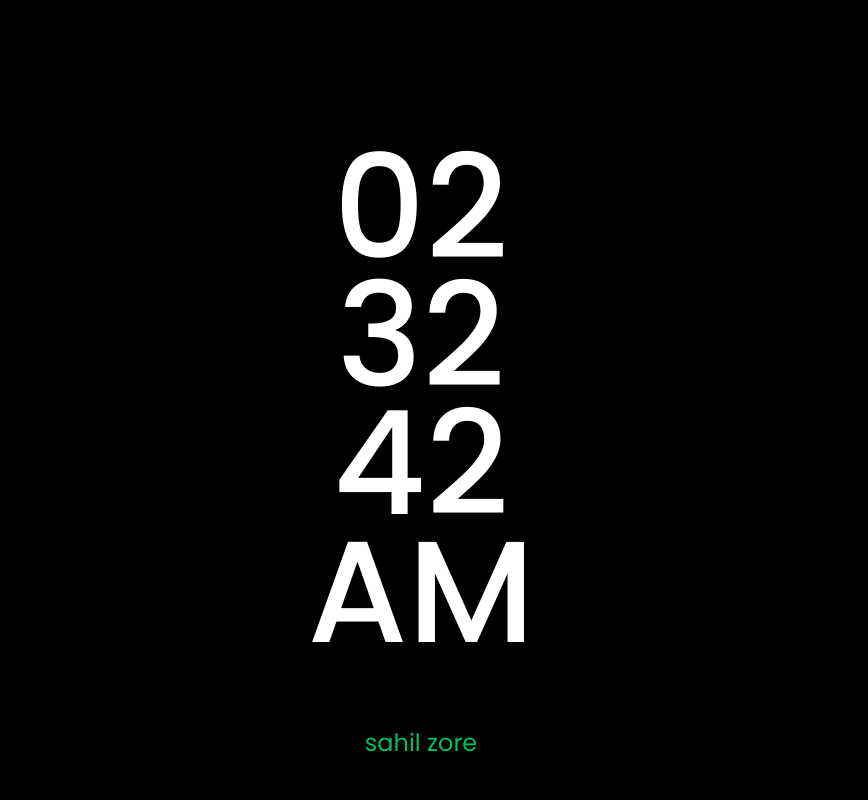
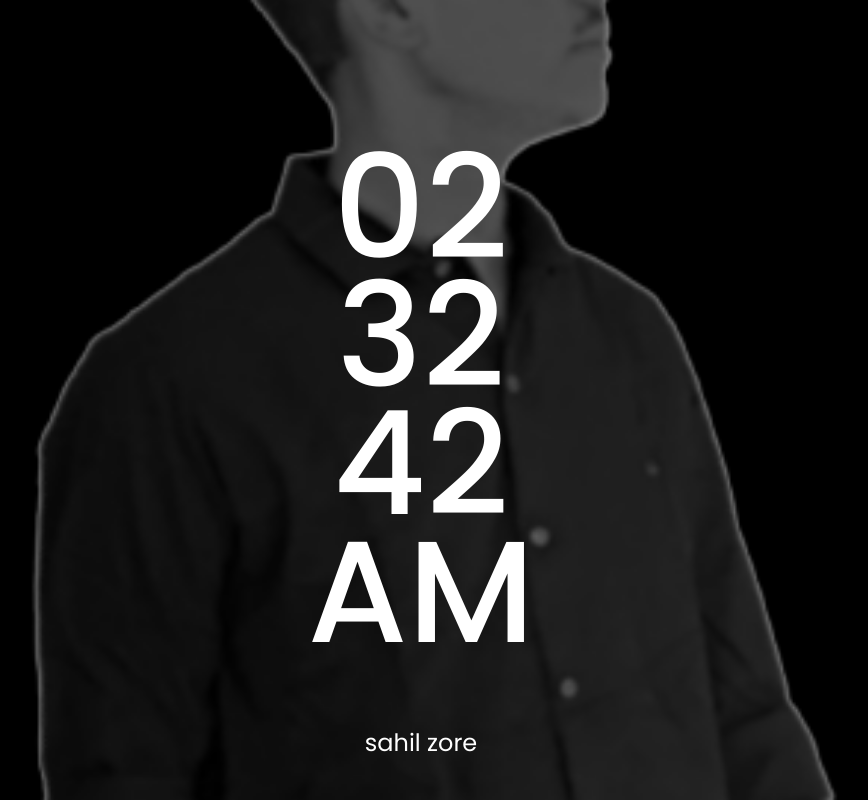
Before and after one commit to SahilZore-2003/sahilzoreclock, a plain HTML site: page index.html in a window 1280 px wide. Shown: the whole page, without its empty margins (219-1087 px from the left). Drawn offline with Linux system fonts and the light colour scheme.

Commit message:
bg-change

```diff
--- a/style.css
+++ b/style.css
@@ -2,6 +2,7 @@
 
 :root {
     --primary: #00bd61;
+    --white: #ffffff;
 }
 
 html,
@@ -24,6 +25,10 @@ body {
     display: grid;
     place-items: center;
     position: relative;
+    background-image: url('./me.png');
+    background-repeat: no-repeat;
+    background-size: cover;
+    background-position: center;
 }
 
 .container::after {
@@ -33,7 +38,8 @@ body {
     left: 50%;
     transform: translateX(-50%);
     font-size: 1.5rem;
-    color: var(--primary)
+    color: var(--white);
+
 }
 
 .container {
```
Also changed, not shown: me.png (added).
